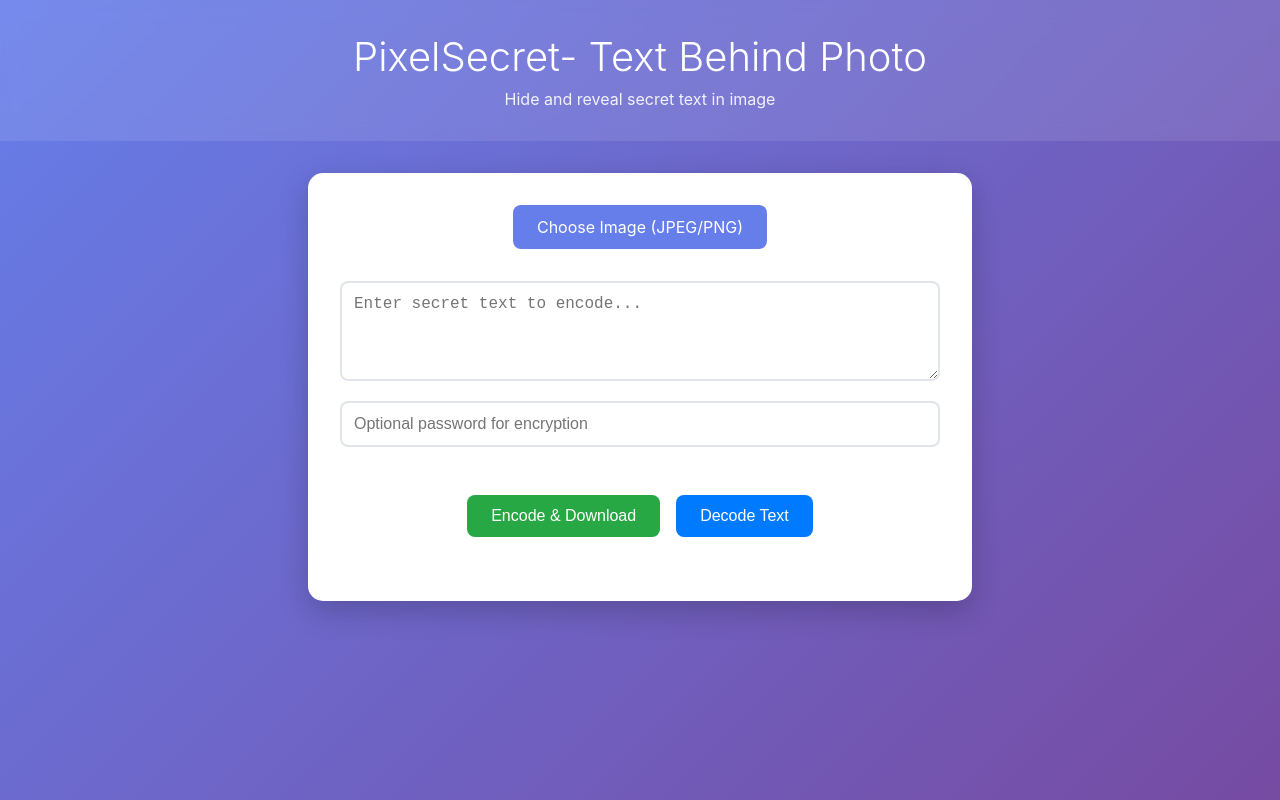
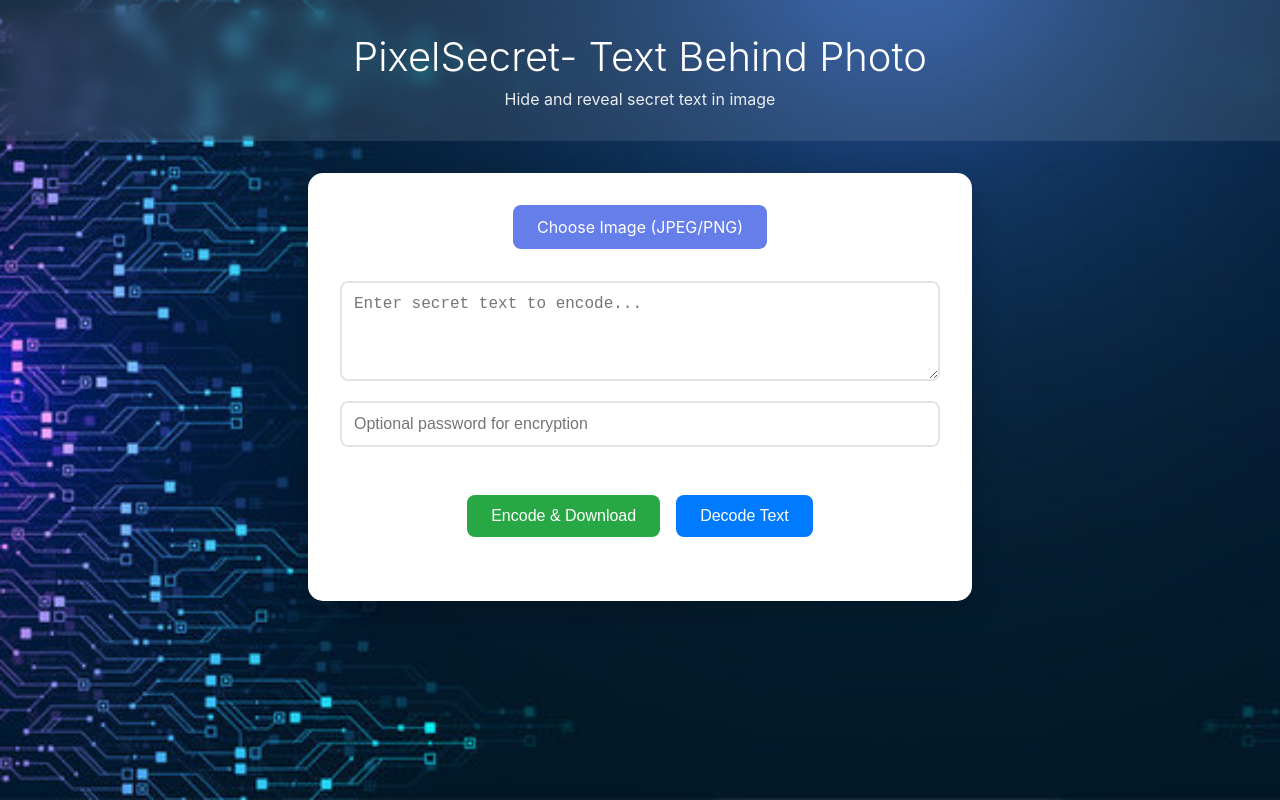
Before and after one commit to Sarayu670/PixelSecret, a React (Create React App) app in the folder frontend/: page / in a window 1280 px wide. Built offline with nearby package versions, Linux system fonts and the light colour scheme.

Commit message:
Background-Update

```diff
--- a/frontend/src/App.css
+++ b/frontend/src/App.css
@@ -1,7 +1,11 @@
 .App {
   text-align: center;
   min-height: 100vh;
-  background: linear-gradient(135deg, #667eea 0%, #764ba2 100%);
+  /* background: linear-gradient(135deg, #667eea 0%, #764ba2 100%); */
+  background: url(image.jpg);
+  background-repeat: no-repeat;
+  background-size: cover;
+  /* background-position: center */
 }
 
 .App-header {
```
Also changed, not shown: frontend/src/image.jpg (added).
